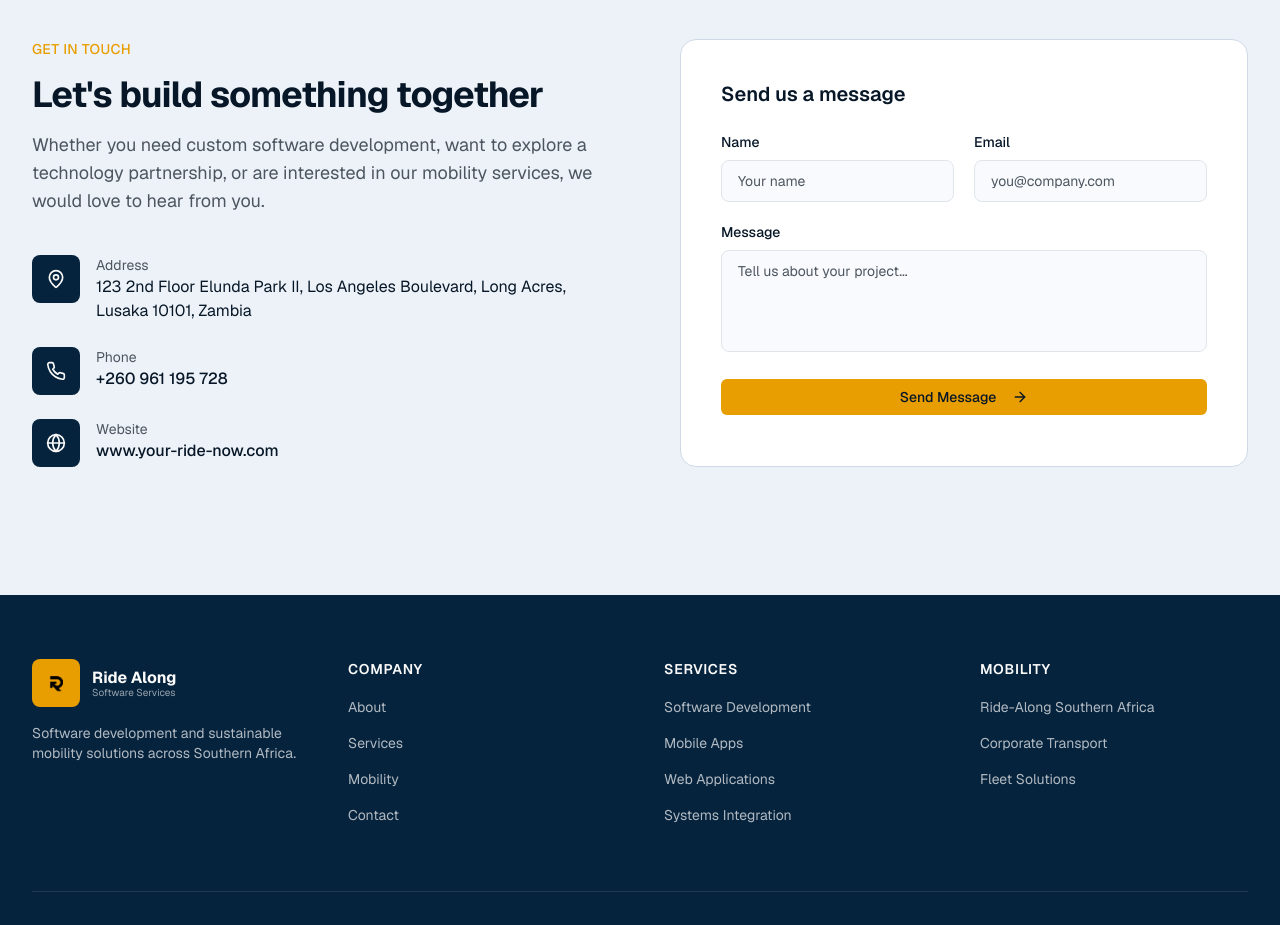
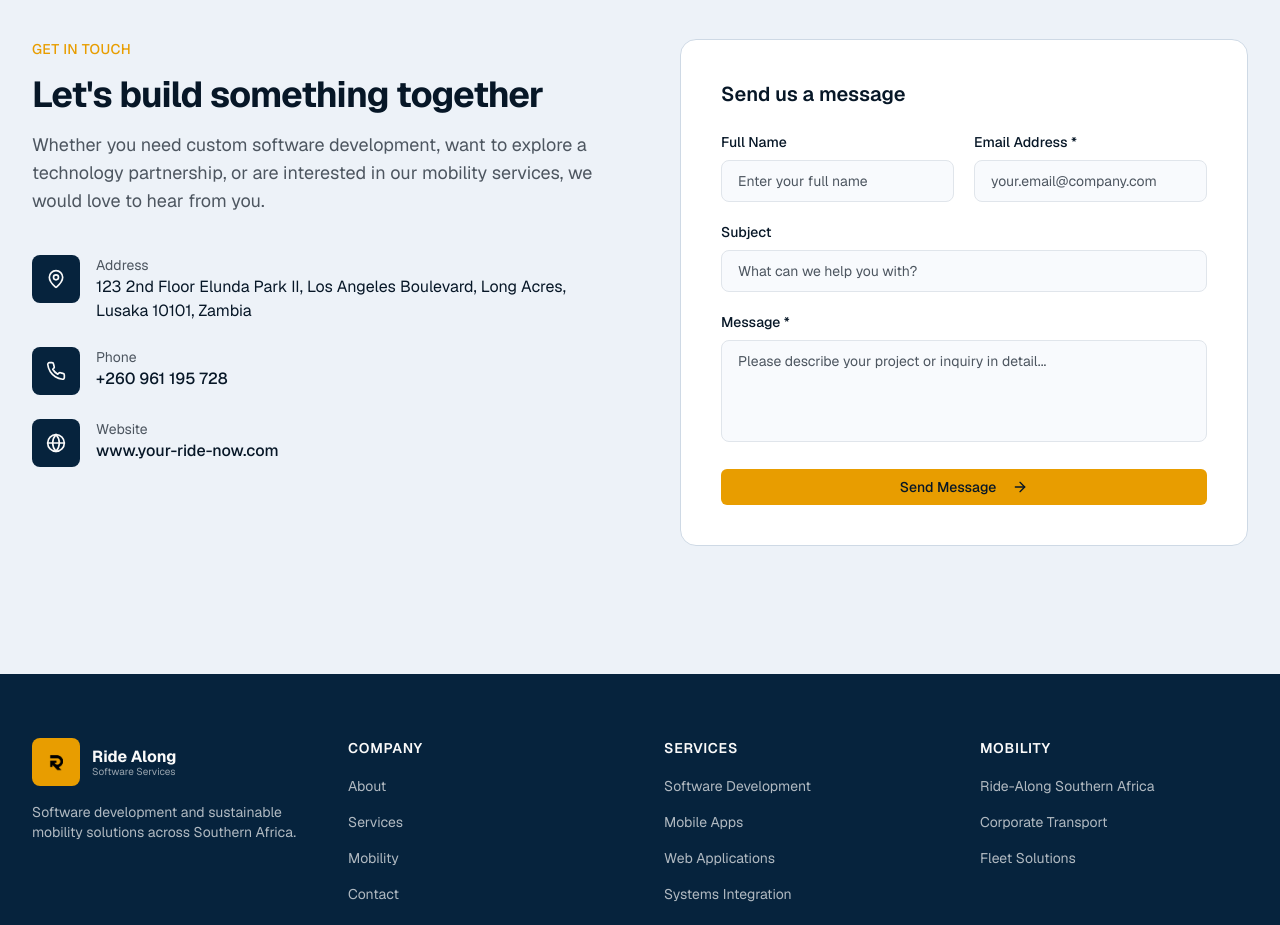
Before and after one commit to giftchaps/ridealong, a Next.js app: page / in a window 1280 px wide. Shown: the part 4340-5265 px from the top of the page. Built offline with nearby package versions, Linux system fonts and the light colour scheme.

Commit message:
Add subject field and improve form labels and placeholders

```diff
--- a/components/contact-section.tsx
+++ b/components/contact-section.tsx
@@ -129,38 +129,49 @@ export function ContactSection() {
               <div className="grid gap-4 sm:gap-5 sm:grid-cols-2">
                 <div>
                   <label htmlFor="name" className="block text-xs sm:text-sm font-medium text-foreground mb-1.5 sm:mb-2">
-                    Name
+                    Full Name
                   </label>
                   <input
                     type="text"
                     name="name"
                     className="w-full rounded-lg border border-input bg-background px-3 sm:px-4 py-2 sm:py-2.5 text-sm text-foreground placeholder:text-muted-foreground focus:border-accent focus:outline-none focus:ring-1 focus:ring-accent transition-all duration-300"
-                    placeholder="Your name"
+                    placeholder="Enter your full name"
                   />
                 </div>
                 <div>
                   <label htmlFor="email" className="block text-xs sm:text-sm font-medium text-foreground mb-1.5 sm:mb-2">
-                    Email
+                    Email Address *
                   </label>
                   <input
                     type="email"
                     name="email"
                     required
                     className="w-full rounded-lg border border-input bg-background px-3 sm:px-4 py-2 sm:py-2.5 text-sm text-foreground placeholder:text-muted-foreground focus:border-accent focus:outline-none focus:ring-1 focus:ring-accent transition-all duration-300"
-                    placeholder="you@company.com"
+                    placeholder="your.email@company.com"
                   />
                 </div>
               </div>
               <div>
+                <label htmlFor="subject" className="block text-xs sm:text-sm font-medium text-foreground mb-1.5 sm:mb-2">
+                  Subject
+                </label>
+                <input
+                  type="text"
+                  name="subject"
+                  className="w-full rounded-lg border border-input bg-background px-3 sm:px-4 py-2 sm:py-2.5 text-sm text-foreground placeholder:text-muted-foreground focus:border-accent focus:outline-none focus:ring-1 focus:ring-accent transition-all duration-300"
+                  placeholder="What can we help you with?"
+                />
+              </div>
+              <div>
                 <label htmlFor="message" className="block text-xs sm:text-sm font-medium text-foreground mb-1.5 sm:mb-2">
-                  Message
+                  Message *
                 </label>
                 <textarea
                   name="message"
                   rows={4}
                   required
                   className="w-full rounded-lg border border-input bg-background px-3 sm:px-4 py-2 sm:py-2.5 text-sm text-foreground placeholder:text-muted-foreground focus:border-accent focus:outline-none focus:ring-1 focus:ring-accent resize-none transition-all duration-300"
-                  placeholder="Tell us about your project..."
+                  placeholder="Please describe your project or inquiry in detail..."
                 ></textarea>
               </div>
               <Button
```
